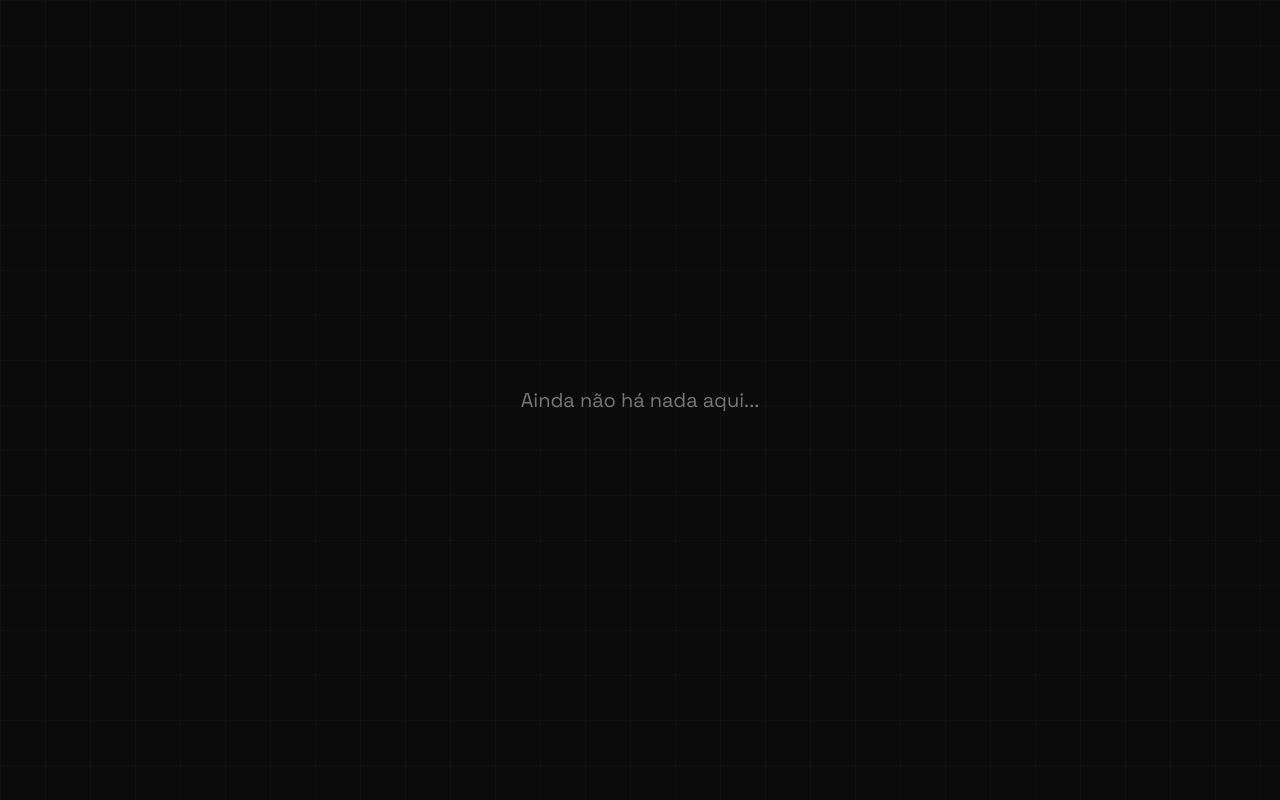
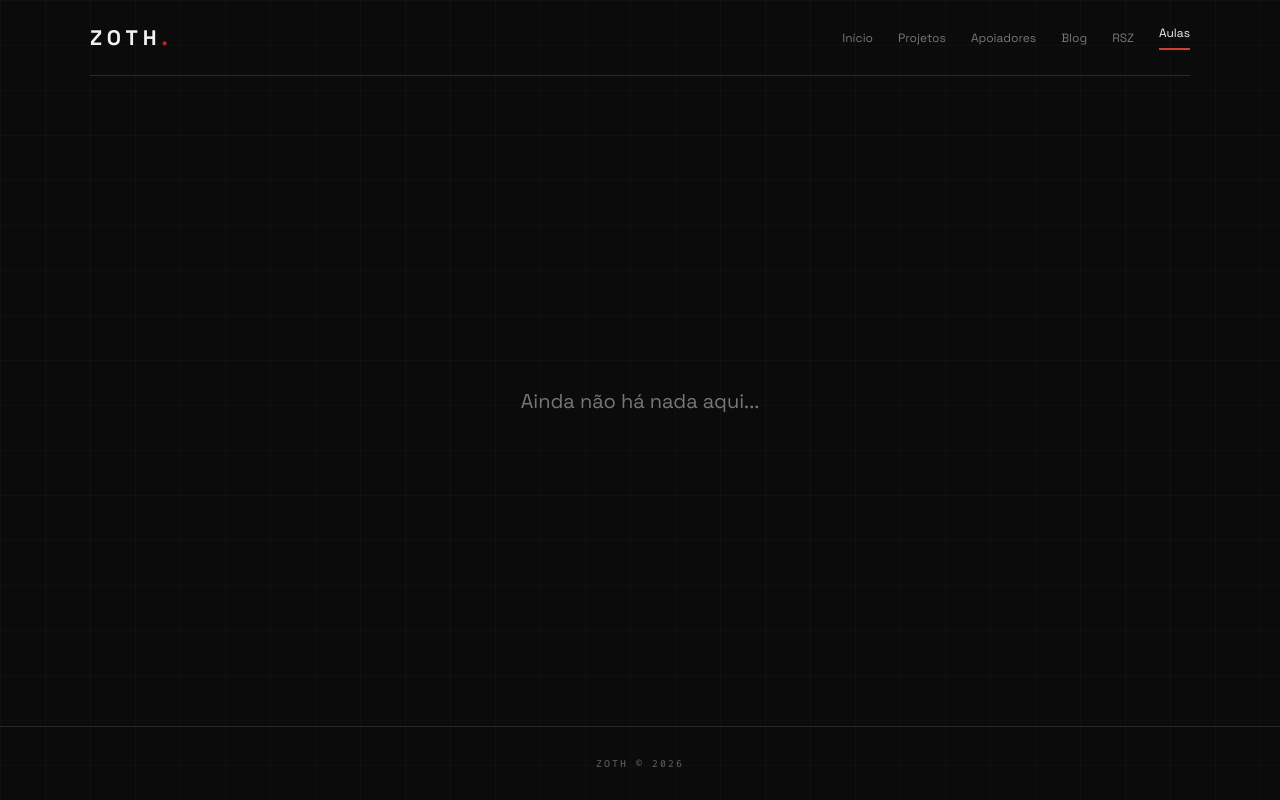
Before and after one commit to Z0TH729/zoth, a plain HTML site: page aulas/rust/apresentacoes.html in a window 1280 px wide. Drawn offline with Linux system fonts and the light colour scheme.

Commit message:
Restaura layout da página de apresentações

```diff
--- a/aulas/rust/apresentacoes.html
+++ b/aulas/rust/apresentacoes.html
@@ -7,15 +7,43 @@
 <title>Apresentações | Rust - ZOTH</title>
 <link rel="preconnect" href="https://fonts.googleapis.com">
 <link rel="preconnect" href="https://fonts.gstatic.com" crossorigin>
-<link href="https://fonts.googleapis.com/css2?family=Space+Grotesk:wght@400;500;600&display=swap" rel="stylesheet">
+<link href="https://fonts.googleapis.com/css2?family=Fira+Code:wght@400;500&family=Space+Grotesk:wght@400;500;600;700&display=swap" rel="stylesheet">
 <style>
+:root{--bg:#0b0b0b;--text:#f2f2f2;--muted:#777;--accent:#CE422B;--border:#292929}
 *{margin:0;padding:0;box-sizing:border-box}
-body{min-height:100vh;display:grid;place-items:center;padding:24px;background:#0b0b0b;color:#777;font-family:'Space Grotesk',sans-serif}
-body::before{content:"";position:fixed;inset:0;z-index:-1;pointer-events:none;background-image:linear-gradient(#ffffff06 1px,transparent 1px),linear-gradient(90deg,#ffffff06 1px,transparent 1px);background-size:45px 45px}
-p{font-size:clamp(16px,3vw,20px);font-weight:400;text-align:center}
+html{scroll-behavior:smooth}
+body{min-height:100vh;display:flex;flex-direction:column;background:var(--bg);color:var(--text);font-family:'Space Grotesk',sans-serif;overflow-x:hidden;opacity:0;animation:pageIn .7s ease forwards}
+body::before{content:"";position:fixed;inset:0;background-image:linear-gradient(#ffffff06 1px,transparent 1px),linear-gradient(90deg,#ffffff06 1px,transparent 1px);background-size:45px 45px;pointer-events:none;z-index:-1}
+a{color:inherit;text-decoration:none}
+.topbar{width:min(1100px,calc(100% - 40px));min-height:76px;margin:0 auto;border-bottom:1px solid var(--border);display:flex;align-items:center;justify-content:space-between;gap:24px}
+.brand{color:#f2f2f2;font-size:21px;font-weight:700;letter-spacing:5px}
+nav{display:flex;align-items:center;gap:25px}
+nav a{color:#777;font-size:12px;transition:color .25s}
+nav a:hover,nav a.active{color:#f2f2f2}
+nav a.active::after{content:"";display:block;width:100%;height:2px;margin-top:7px;background:var(--accent)}
+main{width:min(1000px,calc(100% - 40px));flex:1;min-height:400px;margin:0 auto;display:grid;place-items:center}
+.empty-message{color:#777;font-size:clamp(16px,3vw,20px);font-weight:400;text-align:center}
+footer{border-top:1px solid var(--border);padding:30px 20px;text-align:center;color:#666;font:10px 'Fira Code',monospace;letter-spacing:2px}
+@keyframes pageIn{to{opacity:1}}
+@media(max-width:650px){.topbar{width:calc(100% - 30px);padding:18px 0;align-items:flex-start;flex-direction:column;gap:16px}nav{width:100%;justify-content:space-between;gap:8px;flex-wrap:wrap}nav a{font-size:10px}main{width:calc(100% - 30px);min-height:350px}}
+@media(prefers-reduced-motion:reduce){html{scroll-behavior:auto}*,*::before,*::after{animation-duration:.01ms!important;transition-duration:.01ms!important}body{opacity:1}}
 </style>
 </head>
 <body>
-<p>Ainda não há nada aqui...</p>
+<header class="topbar">
+<a class="brand" href="../../index.html">ZOTH<span style="color:#d71920">.</span></a>
+<nav aria-label="Navegação principal">
+<a href="../../index.html">Início</a>
+<a href="../../projetos.html">Projetos</a>
+<a href="../../apoiadores.html">Apoiadores</a>
+<a href="../../blog.html">Blog</a>
+<a href="../../rsz.html">RSZ</a>
+<a href="../../aulas.html" class="active">Aulas</a>
+</nav>
+</header>
+<main>
+<p class="empty-message">Ainda não há nada aqui...</p>
+</main>
+<footer>ZOTH © 2026</footer>
 </body>
 </html>
```
